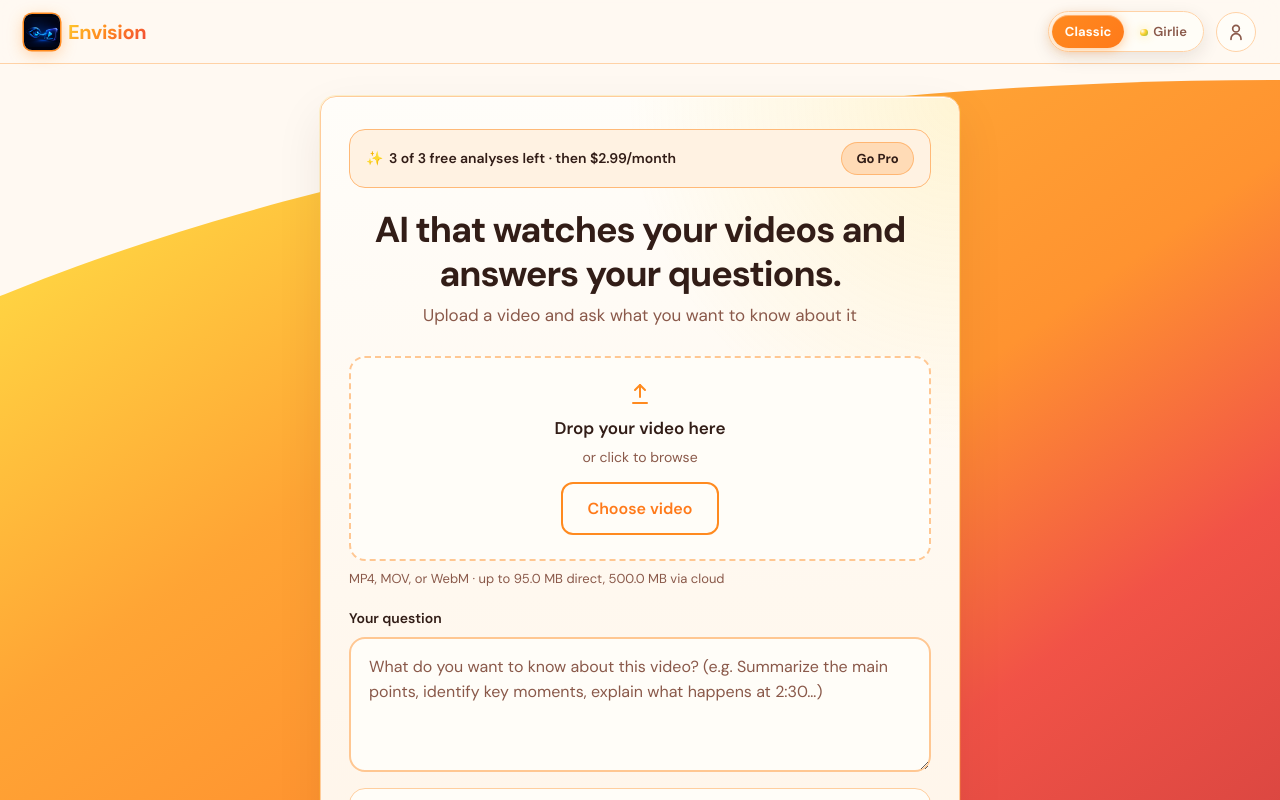
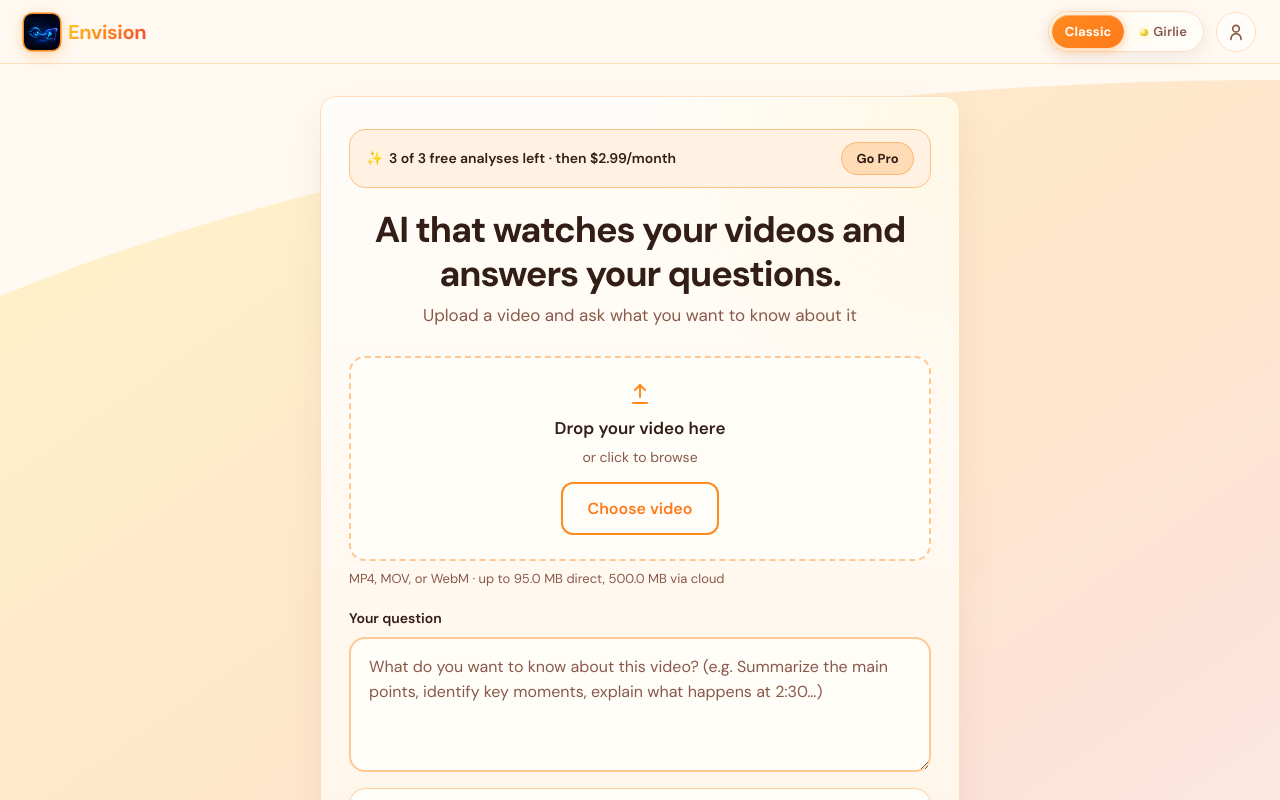
Before and after one commit to ClaudioK5/Envision-Frontend, a React (Vite) app: page / in a window 1280 px wide. Shown: the top 800 px of the page. Built offline with nearby package versions, Linux system fonts and the light colour scheme.

Commit message:
Add files via upload

```diff
--- a/src/index.css
+++ b/src/index.css
@@ -49,9 +49,9 @@ html[data-theme="classic"] {
   --user-bubble-to: color-mix(in srgb, #ff8a1f 32%, #fff9f2);
   --text: #321d17;
   --text-muted: #8a594a;
-  --border: color-mix(in srgb, #ff8a1f 32%, #fff4e6);
-  --shadow: rgba(50, 29, 23, 0.1);
-  --glass: #fffdf8;
+  --border: color-mix(in srgb, #ff8a1f 22%, #fff4e6);
+  --shadow: rgba(50, 29, 23, 0.07);
+  --glass: #fffdf9;
 
   --header-height: 64px;
   --radius: 12px;
@@ -153,18 +153,22 @@ body {
 .navy-background__light {
   position: absolute;
   inset: 0;
-  /* Large decorative shape: vivid yellow → orange → coral-red */
+  /* Soft mango ribbon — creamier, less intense than solid fruit colors */
   background: linear-gradient(
     145deg,
-    #ffd12f 0%,
-    #ffce32 18%,
-    #ff9d24 42%,
-    #ff8a1f 62%,
-    #f04438 82%,
-    #d93832 100%
+    color-mix(in srgb, #ffd12f 55%, #fff9f2) 0%,
+    color-mix(in srgb, #ffce32 48%, #fff8ef) 22%,
+    color-mix(in srgb, #ff9d24 42%, #fff4e6) 48%,
+    color-mix(in srgb, #ff8a1f 38%, #fff3e6) 68%,
+    color-mix(in srgb, #f04438 28%, #fff4e6) 88%,
+    color-mix(in srgb, #d93832 22%, #fff9f2) 100%
   );
   clip-path: ellipse(140% 90% at 100% 100%);
-  opacity: 0.92;
+  opacity: 0.48;
+}
+
+html[data-theme="classic"] .navy-background__light {
+  opacity: 0.42;
 }
 
 @media (min-width: 768px) {
@@ -357,14 +361,13 @@ html[data-theme="classic"] .result-kicker {
 }
 
 html[data-theme="classic"] .content-card {
-  border: 1.5px solid color-mix(in srgb, #ff8a1f 38%, #fff4e6);
+  border: 1px solid color-mix(in srgb, #ff8a1f 22%, #fff4e6);
   background:
-    radial-gradient(ellipse 80% 55% at 100% 0%, color-mix(in srgb, #ffd12f 18%, transparent), transparent 65%),
-    linear-gradient(180deg, #fffdf9 0%, #fff8ef 50%, #fff3e6 100%);
+    radial-gradient(ellipse 70% 50% at 100% 0%, color-mix(in srgb, #ffd12f 10%, transparent), transparent 70%),
+    linear-gradient(180deg, #fffdf9 0%, #fff8ef 52%, #fff3e6 100%);
   box-shadow:
-    0 18px 48px rgba(50, 29, 23, 0.08),
-    0 1px 0 rgba(255, 255, 255, 0.95) inset,
-    0 0 0 1px color-mix(in srgb, #ffd12f 18%, transparent);
+    0 16px 40px rgba(50, 29, 23, 0.06),
+    0 1px 0 rgba(255, 255, 255, 0.98) inset;
 }
 
 html[data-theme="classic"] .envision-form__textarea,
```
